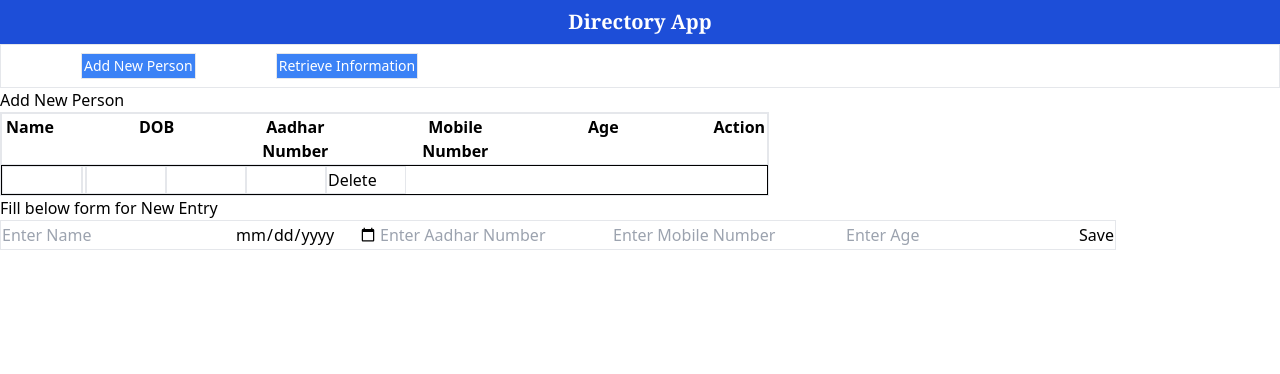
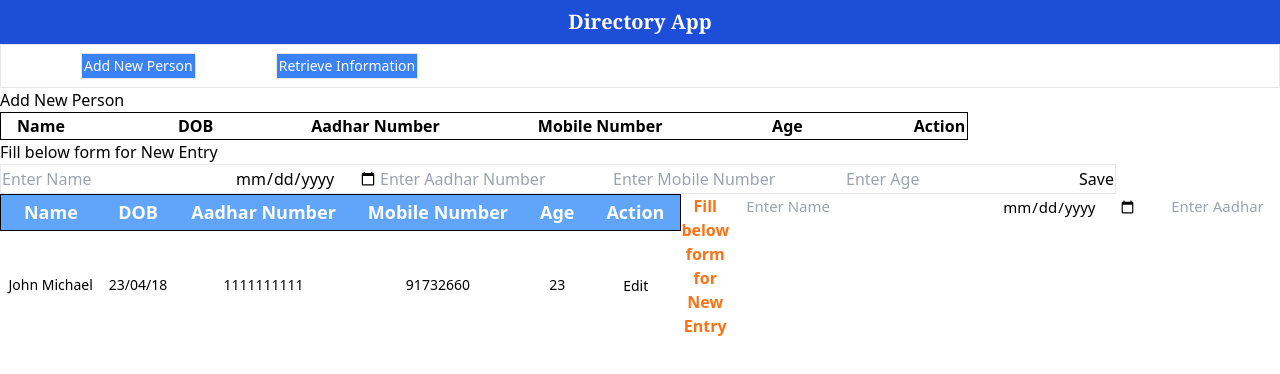
Before and after one commit to gkusumbe7/Directory-App, a React (Vite) app: page / in a window 1280 px wide. Shown: the top 374 px of the page. Built offline with nearby package versions, Linux system fonts and the light colour scheme.

Commit message:
added code

```diff
--- a/package.json
+++ b/package.json
@@ -10,6 +10,8 @@
     "preview": "vite preview"
   },
   "dependencies": {
+    "@heroicons/react": "^2.1.5",
+    "@material-tailwind/react": "^2.1.9",
     "react": "^18.2.0",
     "react-dom": "^18.2.0",
     "react-router-dom": "^6.24.1"
--- a/src/component/AddPersonInfo.jsx
+++ b/src/component/AddPersonInfo.jsx
@@ -1,63 +1,52 @@
-import { useState, useEffect } from "react";
+import { useState } from "react";
 
 const AddPersonInfo = () => {
-  const [personName, setPersonName] = useState(" ");
+  const [personName, setPersonName] = useState("");
   const [personDOB, setPersonDOB] = useState("");
   const [personAadhar, setPersonAadhar] = useState("");
   const [personMobile, setPersonMobile] = useState("");
   const [personAge, setPersonAge] = useState("");
-  const [msg , setMsg ]= useState("");
-  const [personInformation, setPersonInformation] = useState([
-    {
-      name: "",
-      dob: "",
-      aadharNo: "",
-      mobileNo: "",
-      age: "",
-      delete:"Delete"
-    },
-  ]);
+  const [personInformation, setPersonInformation] = useState([]);
 
   const savePersonInformation = (e) => {
     e.preventDefault();
-    setPersonName(e.target.personName.value);
-    setPersonDOB(e.target.dob.value);
-    setPersonAadhar(e.target.aadharNumber.value);
-    setPersonMobile(e.target.mobileNumber.value);
-    setPersonAge(e.target.age.value);
-
-    const newPersonInformation = {
+    const newPerson = {
       name: personName,
       dob: personDOB,
       aadharNo: personAadhar,
       mobileNo: personMobile,
       age: personAge,
-      delete:"Delete",
+      delete: "Delete",
     };
-    setPersonInformation([...personInformation, newPersonInformation]);
+
+    setPersonInformation([...personInformation, newPerson]);
+
+    // Clear the form fields
+    setPersonName("");
+    setPersonDOB("");
+    setPersonAadhar("");
+    setPersonMobile("");
+    setPersonAge("");
   };
-
 
   return (
     <>
-      <div className="">
-        {/* Display Data On List */}
+      <div>
         <h1>Add New Person</h1>
         <section>
-          <table className="border tex-sm">
-            <thead className="">
-              <tr className="flex gap-20 border text-md">
-                <th className="w-14">Name</th>
+          <table className="border border-black tex-sm">
+            <thead className="border border-black">
+              <tr className="flex gap-24 text-md">
+                <th className="w-20 ">Name</th>
                 <th className="w-22">DOB</th>
-                <th className="w-20">Aadhar Number</th>
-                <th className="w-20">Mobile Number</th>
+                <th className="w-30">Aadhar Number</th>
+                <th className="w-30">Mobile Number</th>
                 <th className="w-14">Age</th>
                 <th className="w-14">Action</th>
               </tr>
             </thead>
             <tbody>
-
-              { personInformation.map((personData, index) => (
+              {personInformation.map((personData, index) => (
                 <tr key={index} className="flex gap-18 border border-black">
                   <td className="w-20 border">{personData.name}</td>
                   <td className="w-22 border">{personData.dob}</td>
@@ -67,12 +56,9 @@ const AddPersonInfo = () => {
                   <td className="w-20 border">{personData.delete}</td>
                 </tr>
               ))}
-              <span>{msg}</span>
             </tbody>
           </table>
         </section>
-
-        {/* Enter Data */}
 
         <section>
           <form onSubmit={savePersonInformation}>
@@ -83,31 +69,45 @@ const AddPersonInfo = () => {
                   <input
                     type="text"
                     placeholder="Enter Name"
-                    name=""
                     id="personName"
+                    value={personName}
+                    onChange={(e) => setPersonName(e.target.value)}
                   />
                 </td>
                 <td>
-                  <input type="date" name="" id="dob" />
+                  <input
+                    type="date"
+                    id="dob"
+                    value={personDOB}
+                    onChange={(e) => setPersonDOB(e.target.value)}
+                  />
                 </td>
                 <td>
                   <input
                     type="text"
                     placeholder="Enter Aadhar Number"
-                    name=""
                     id="aadharNumber"
+                    value={personAadhar}
+                    onChange={(e) => setPersonAadhar(e.target.value)}
                   />
                 </td>
                 <td>
                   <input
                     type="text"
                     placeholder="Enter Mobile Number"
-                    name=""
                     id="mobileNumber"
+                    value={personMobile}
+                    onChange={(e) => setPersonMobile(e.target.value)}
                   />
                 </td>
                 <td>
-                  <input type="text" placeholder="Enter Age" name="" id="age" />
+                  <input
+                    type="text"
+                    placeholder="Enter Age"
+                    id="age"
+                    value={personAge}
+                    onChange={(e) => setPersonAge(e.target.value)}
+                  />
                 </td>
                 <td>
                   <button type="submit">Save</button>
@@ -117,19 +117,6 @@ const AddPersonInfo = () => {
           </form>
         </section>
       </div>
-
-      {/* <div>
-        {personInformation.map((personData, index) => (
-            <div key={index}>
-            <p>{personData.name}</p>
-            <p>{personData.dob}</p>
-            <p>{personData.aadharNo}</p>
-            <p>{personData.mobileNo}</p>
-            <p>{personData.age}</p>
-            <p>Delete</p>
-          </div>
-        ))}
-      </div> */}
     </>
   );
 };
--- /dev/null
+++ b/src/component/DefaultTable.jsx
@@ -0,0 +1,109 @@
+import { Card, Typography } from "@material-tailwind/react";
+
+const TABLE_HEAD = ["Name", "DOB", "Aadhar Number", "Mobile Number" , "Age" , "Action" ];
+
+const TABLE_ROWS = [
+  {
+    name: "John Michael",
+    dateOfBirth: "23/04/18",
+    aadharNumber: "1111111111",
+    mobileNumber:"91732660",
+    age: "23"
+  },
+];
+
+export default function DefaulTable() {
+  return (
+    <>
+    <Card className="h-full w-full overflow-scroll">
+    <Card >
+      <table className="w-full min-w-max table-auto text-left">
+        <thead className="border border-black">
+          <tr>
+            {TABLE_HEAD.map((head) => (
+              <th key={head} className="border-blue-gray-100 bg-blue-400 py-1 px-4 text-[18px] text-center text-white">
+                <Typography
+                  variant="h3"
+
+                  className="font-semibold "
+                >
+                  {head}
+                </Typography>
+              </th>
+            ))}
+          </tr>
+        </thead>
+
+        <tbody>
+          {TABLE_ROWS.map(({ name, dateOfBirth, aadharNumber,mobileNumber,age }, index) => (
+            <tr key={name} className="border-blue-gray-100  px-4 text-[18px] text-center">
+              <td className="p-2 ">
+                <Typography variant="small" color="blue-gray" className="font-normal">
+                  {name}
+                </Typography>
+              </td>
+              <td className="p-2">
+                <Typography variant="small" color="blue-gray" className="font-normal">
+                  {dateOfBirth}
+                </Typography>
+              </td>
+              <td className="p-2">
+                <Typography variant="small" color="blue-gray" className="font-normal">
+                  {aadharNumber}
+                </Typography>
+              </td>
+              <td className="p-2">
+                <Typography variant="small" color="blue-gray" className="font-normal">
+                  {mobileNumber}
+                </Typography>
+              </td>
+              <td className="p-2">
+                <Typography variant="small" color="blue-gray" className="font-normal">
+                  {age}
+                </Typography>
+              </td>
+              <td className="p-2">
+                <Typography as="a" href="#" variant="small" color="blue-gray" className="font-medium">
+                  Edit
+                </Typography>
+              </td>
+            </tr>
+          ))}
+        </tbody>
+      </table>
+    </Card>
+        <span className="text-center font-md text-orange-500 font-semibold">
+            Fill below form for New Entry
+       </span>
+    <Card>
+    <form >
+        <tr key={name} className="border-blue-gray-100 flex gap-8 text-center px-4 text-[15px]">
+        <td>
+          <input type="text" placeholder="Enter Name"/>
+        </td>
+        <td>
+          <input type="date" />
+        </td>
+        <td>
+          <input type="text" placeholder="Enter Aadhar" />
+        </td>
+        <td>
+          <input type="text" placeholder="Enter Mobile Number" />
+        </td>
+        <td>
+          <input type="text" placeholder="Enter Age" />
+        </td>
+        <table>
+          <button>Save</button>
+        </table>
+        </tr>
+        </form>
+  </Card>
+
+    </Card>
+
+ </>
+
+);
+
+}
--- a/src/component/DisplayPersonInfo.jsx
+++ b/src/component/DisplayPersonInfo.jsx
@@ -8,3 +8,35 @@ const DisplayPersonInfo = () =>{
 }
 
 export default DisplayPersonInfo;
+
+import { Card, Typography } from "@material-tailwind/react";
+
+const TABLE_HEAD = ["Name", "Job", "Employed", ""];
+
+const TABLE_ROWS = [
+  {
+    name: "John Michael",
+    job: "Manager",
+    date: "23/04/18",
+  },
+  {
+    name: "Alexa Liras",
+    job: "Developer",
+    date: "23/04/18",
+  },
+  {
+    name: "Laurent Perrier",
+    job: "Executive",
+    date: "19/09/17",
+  },
+  {
+    name: "Michael Levi",
+    job: "Developer",
+    date: "24/12/08",
+  },
+  {
+    name: "Richard Gran",
+    job: "Manager",
+    date: "04/10/21",
+  },
+];
--- a/src/component/Home.jsx
+++ b/src/component/Home.jsx
@@ -1,4 +1,5 @@
 import AddPersonInfo from "./AddPersonInfo"
+import DefaultTable from "./DefaultTable";
 const Home = ()=>{
     return(<>
        <nav className="text-center bg-blue-700 text-white font-serif text-xl py-2 font-bold">Directory App</nav>
@@ -7,6 +8,7 @@ const Home = ()=>{
         <button className="border p-0.5 text-sm text-center bg-blue-500 text-white mx-10">Retrieve Information</button>
       </div>
       <AddPersonInfo/>
+      <DefaultTable/>
     </>)
 }
 
```
Also changed, not shown: 1 other file (tests, documents, lock files or other folders).
